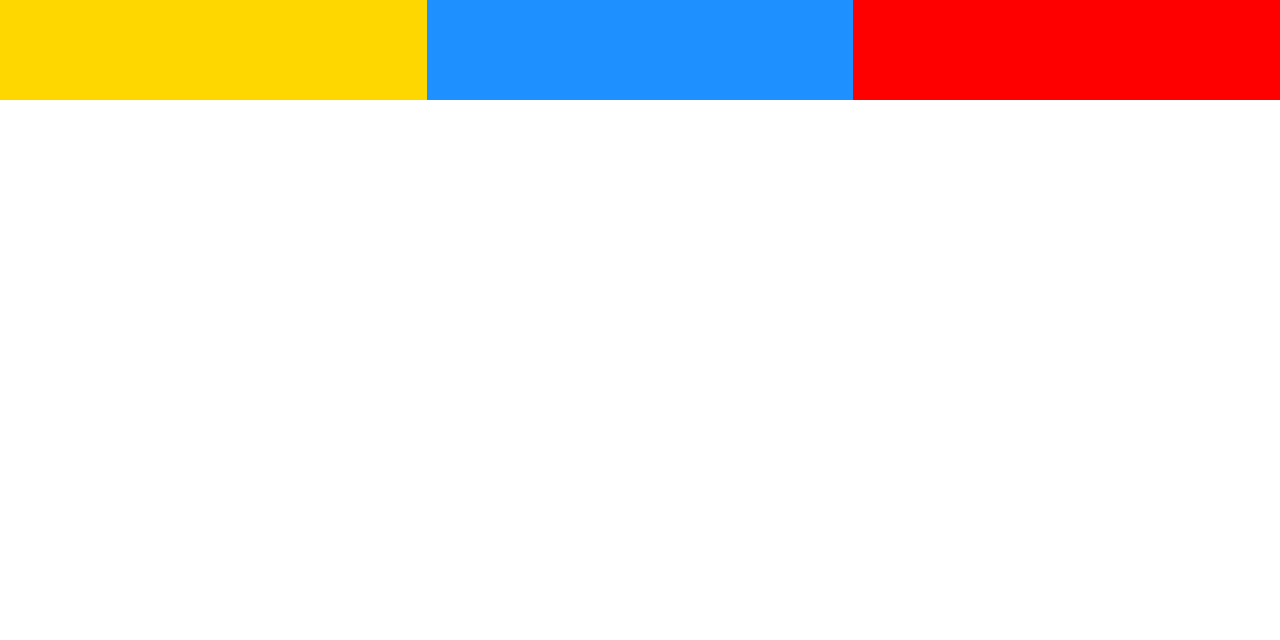
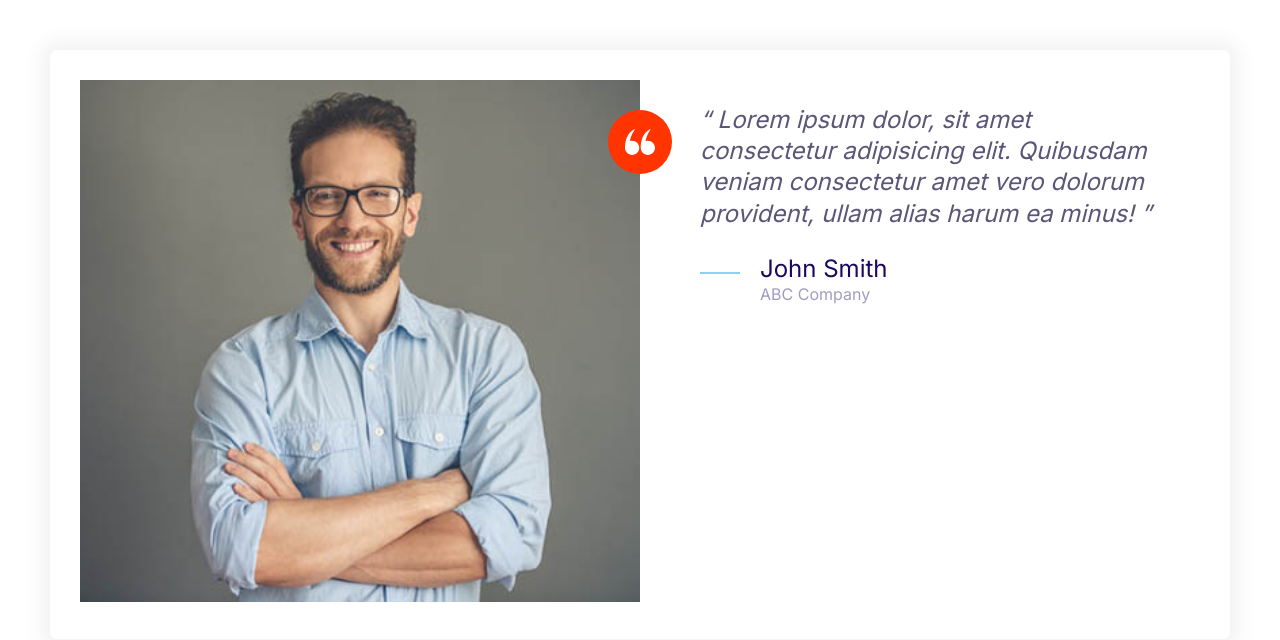
Before and after one commit to KIsmoilov/Moshify, a plain HTML site: page index.html in a window 1280 px wide. Drawn offline with Linux system fonts and the light colour scheme.

Commit message:
Build the testimonial components

```diff
--- a/css/styles.css
+++ b/css/styles.css
@@ -167,8 +167,17 @@ a {
   height: 40px;
 }
 
+.icon--small {
+  width: 30px;
+  height: 30px;
+}
+
 .icon--primary {
   fill: var(--color-primary);
+}
+
+.icon--white {
+  fill: #fff;
 }
 
 .icon-container {
@@ -179,6 +188,10 @@ a {
   display: inline-flex;
   justify-content: center;
   align-items: center;
+}
+
+.icon-container--accent {
+  background: var(--color-accent);
 }
 
 /* Buttons */
@@ -449,3 +462,33 @@ a {
     grid-template-columns: repeat(3, 1fr);
   }
 }
+
+/* Testimonial */
+.testimonial {
+  padding: 3rem;
+}
+
+.testimonial__image {
+  position: relative;
+}
+
+.testimonial__image > img {
+  width: 100%;
+}
+
+.testimonial__image > .icon-container {
+  position: absolute;
+  top: 3rem;
+  right: -32px;
+}
+
+@media screen and (min-width: 768px) {
+  .testimonial .quote,
+  .testimonial .quote__author {
+    font-size: 2.4rem;
+  }
+
+  .testimonial .quote {
+    margin-left: 6rem;
+  }
+}
--- a/index.html
+++ b/index.html
@@ -14,11 +14,38 @@
     <link rel="stylesheet" href="css/normalize.css" />
     <link rel="stylesheet" href="css/styles.css" />
   </head>
-  <body>
-    <div class="grid grid--1x3">
-      <div style="height: 100px; background: gold"></div>
-      <div style="height: 100px; background: dodgerblue"></div>
-      <div style="height: 100px; background: red"></div>
+  <body style="padding: 5rem">
+    <div class="card testimonial">
+      <div class="grid grid--1x2">
+        <div class="testimonial__image">
+          <img src="images/testimonial.jpg" alt="A happy, smiling customer" />
+          <span class="icon-container icon-container--accent">
+            <svg class="icon icon--white icon--small">
+              <use xlink:href="images/sprite.svg#quotes"></use>
+            </svg>
+          </span>
+        </div>
+        <blockquote class="quote">
+          <p class="quote__text">
+            Lorem ipsum dolor, sit amet consectetur adipisicing elit. Quibusdam
+            veniam consectetur amet vero dolorum provident, ullam alias harum ea
+            minus!
+          </p>
+          <footer>
+            <div class="media">
+              <div class="media__image">
+                <svg class="icon icon--primary quote__line">
+                  <use xlink:href="images/sprite.svg#line"></use>
+                </svg>
+              </div>
+              <div class="media__body">
+                <h3 class="media__title quote__author">John Smith</h3>
+                <p class="quote__organization">ABC Company</p>
+              </div>
+            </div>
+          </footer>
+        </blockquote>
+      </div>
     </div>
   </body>
 </html>
```
Also changed, not shown: components/testimonial.html (added, +34 -0 lines), images/testimonial.jpg (added).
